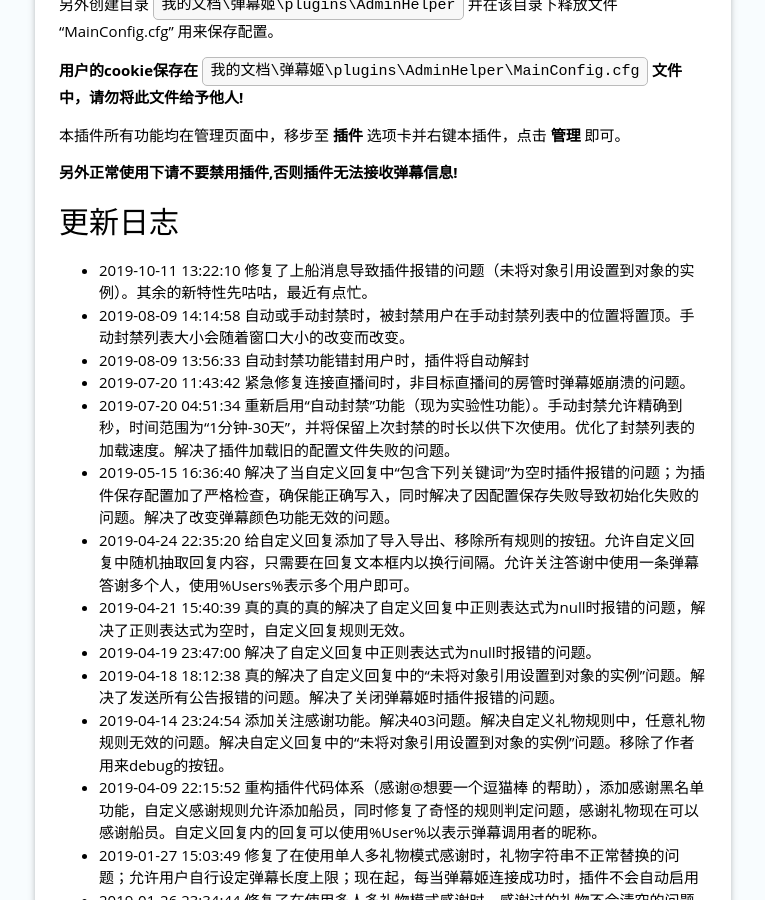
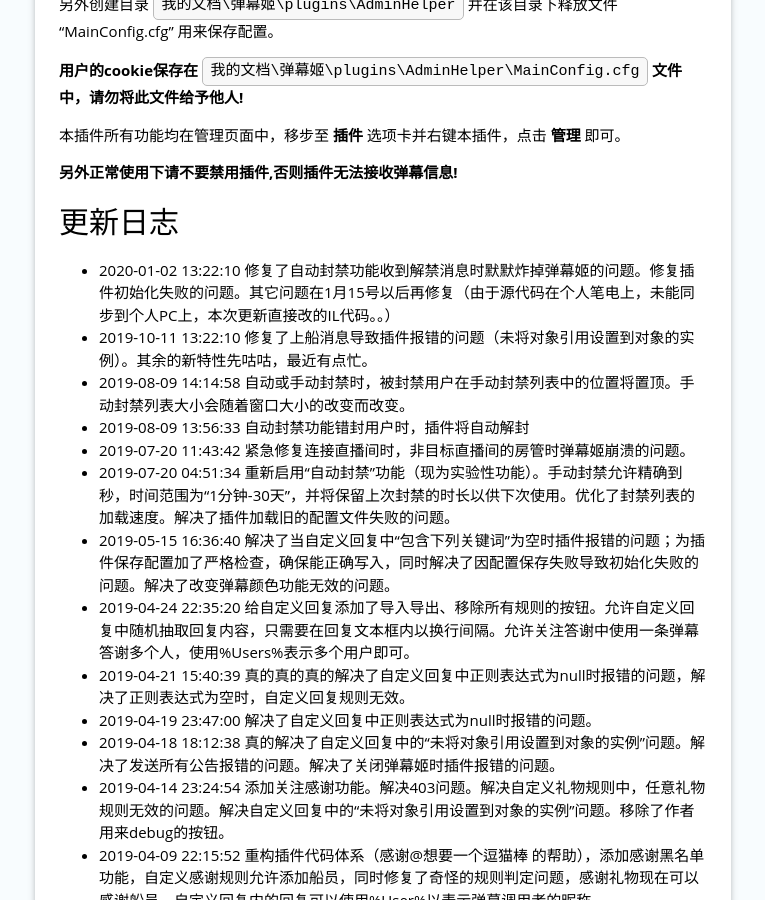
Before and after one commit to Bililive/www.danmuji.org, a Jekyll site: the page built from _plugin/AdminHelper.md, in a window 1280 px wide and 900 px high, scrolled down 1175 px. Shown: the whole window, without its empty margins (309-1074 px from the left). Built offline with Jekyll 4.4.1, drawn with Linux system fonts in a browser that asks for light colours; some of the changed text lies outside the part shown.

Commit message:
更新房管助手重制版至1.3.0
修复了自动封禁功能收到解禁消息时默默炸掉弹幕姬的问题。修复插件初始化失败的问题。其它问题在1月15号以后再修复（由于源代码在个人笔电上，未能同步到个人PC上，本次更新直接改的IL代码。。）

```diff
--- a/_plugin/AdminHelper.md
+++ b/_plugin/AdminHelper.md
@@ -5,10 +5,10 @@
 plugin_author: 西井丶＆想要一个逗猫棒
 plugin_name: 房管助手重制版
 plugin_desc: 房管必备
-plugin_version: 1.2.9.0
-plugin_update_datetime: 2019-10-11 13:22:10 +0800
+plugin_version: 1.3.0.0
+plugin_update_datetime: 2020-01-02 13:22:10 +0800
 plugin_update_desc: |-
-  修复了上船消息导致插件报错的问题（未将对象引用设置到对象的实例）。其余的新特性先咕咕，最近有点忙。
+  修复了自动封禁功能收到解禁消息时默默炸掉弹幕姬的问题。修复插件初始化失败的问题。其它问题在1月15号以后再修复（由于源代码在个人笔电上，未能同步到个人PC上，本次更新直接改的IL代码。。）
 plugin_dllink: /resource/AdminHelper/AdminHelper.zip
 plugin_dlnote: 直接提取压缩包里的dll放进插件目录即可
 ---
@@ -56,6 +56,7 @@
 
 更新日志
 ---
+- 2020-01-02 13:22:10 修复了自动封禁功能收到解禁消息时默默炸掉弹幕姬的问题。修复插件初始化失败的问题。其它问题在1月15号以后再修复（由于源代码在个人笔电上，未能同步到个人PC上，本次更新直接改的IL代码。。）
 - 2019-10-11 13:22:10 修复了上船消息导致插件报错的问题（未将对象引用设置到对象的实例）。其余的新特性先咕咕，最近有点忙。
 - 2019-08-09 14:14:58 自动或手动封禁时，被封禁用户在手动封禁列表中的位置将置顶。手动封禁列表大小会随着窗口大小的改变而改变。
 - 2019-08-09 13:56:33 自动封禁功能错封用户时，插件将自动解封
```
Also changed, not shown: 2 other files.
